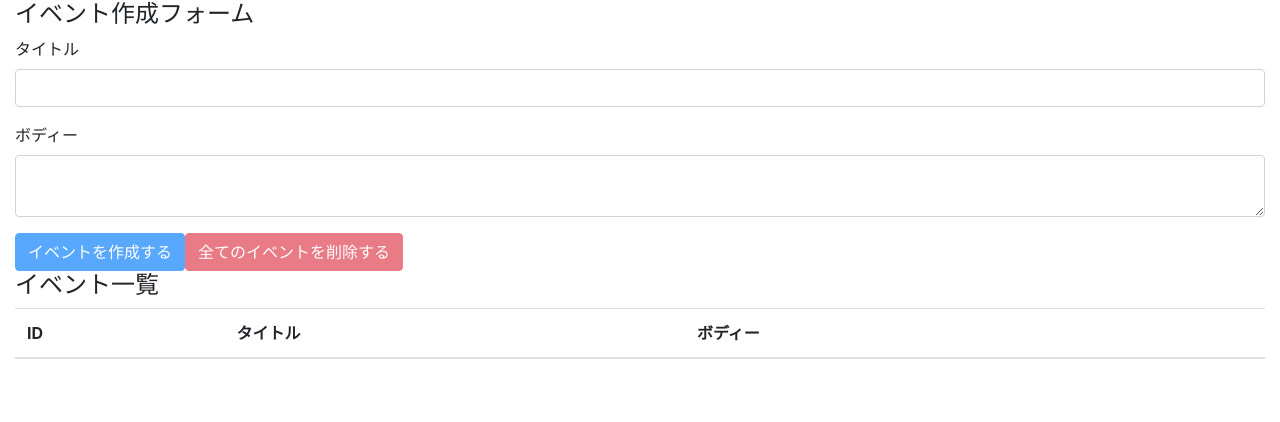
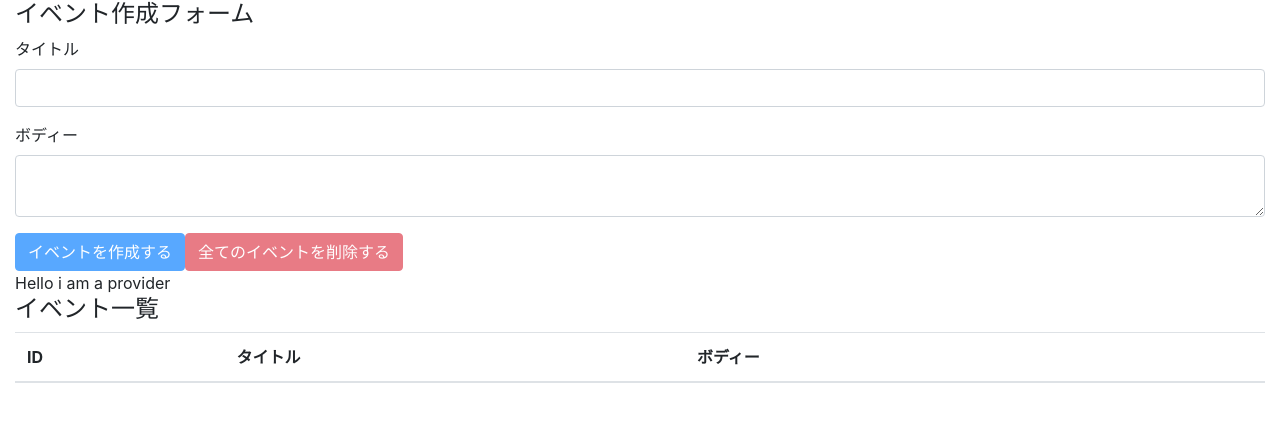
Before and after one commit to HiroyaYabiku/React-Hooks-Learning, a React (Create React App) app: page / in a window 1280 px wide. Shown: the top 422 px of the page. Built offline with nearby package versions, Linux system fonts and the light colour scheme.

Commit message:
setup context provider

```diff
--- a/src/components/App.js
+++ b/src/components/App.js
@@ -4,17 +4,19 @@
 
 import Events from './Events'
 import EventForm from './EventForm'
-
+import AppContext from '../contexts/AppContext'
 import reducer from '../reducers'
 
 const App = () => {
   const [state, dispatch] = useReducer(reducer, [])
 
   return (
-    <div className="container-fluid">
-      <EventForm state={state} dispatch={dispatch} />
-      <Events state={state} dispatch={dispatch} />
-    </div>
+    <AppContext.Provider value={'Hello i am a provider'}>
+      <div className="container-fluid">
+        <EventForm state={state} dispatch={dispatch} />
+        <Events state={state} dispatch={dispatch} />
+      </div>
+    </AppContext.Provider>
   )
 }
 
--- a/src/components/Events.js
+++ b/src/components/Events.js
@@ -1,11 +1,14 @@
-import React from 'react'
+import React, { useContext } from 'react'
 
 import Event from './Event'
+import AppContext from '../contexts/AppContext'
 
 const Events = ({ state, dispatch }) => {
+  const value = useContext(AppContext)
 
   return (
     <>
+      <div>{value}</div>
       <h4>イベント一覧</h4>
       <table className="table table-hover">
         <thead>
```
